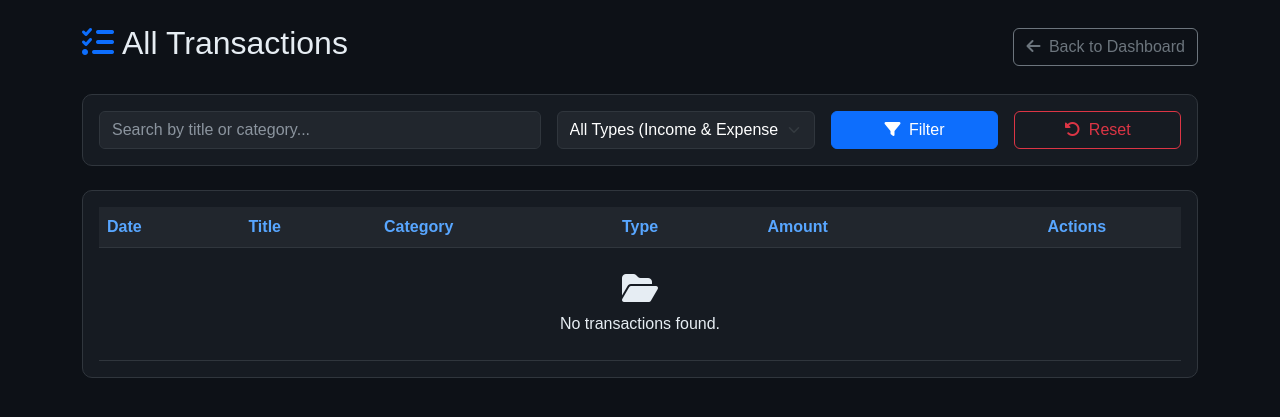
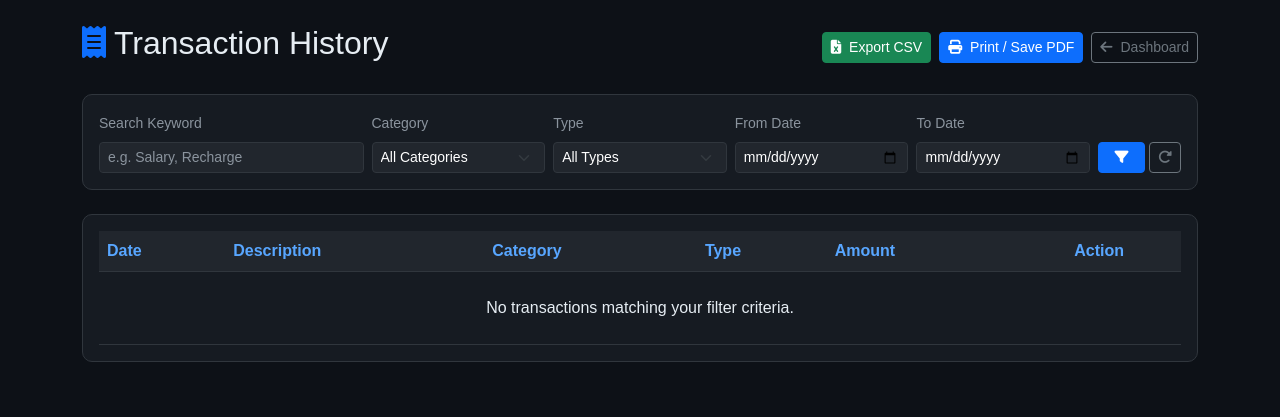
Before and after one commit to patelvyom28/xpenz, a PHP site: page /modules/transactions.php in a window 1280 px wide. Shown: the top 417 px of the page. Run offline with PHP 8.4, Linux system fonts and the light colour scheme; the visitor is signed in with stand-in values (Sample User, id 1); data that the repository does not hold is empty.

Commit message:
Add advanced transaction filters, CSV export, print report, and monthly budget limit alerts

```diff
--- a/config/db.php
+++ b/config/db.php
@@ -1,4 +1,5 @@
 <?php
+date_default_timezone_set('Asia/Kolkata');
 $host = 'localhost';
 $db   = 'xpenz_db';
 $user = 'root';
--- a/database/xpenz_db.sql
+++ b/database/xpenz_db.sql
@@ -9,6 +9,7 @@ CREATE TABLE IF NOT EXISTS `users` (
   `name` VARCHAR(100) NOT NULL,
   `email` VARCHAR(100) NOT NULL UNIQUE,
   `password` VARCHAR(255) NOT NULL,
+  `monthly_budget` DECIMAL(10,2) DEFAULT 0.00,
   `created_at` TIMESTAMP DEFAULT CURRENT_TIMESTAMP
 ) ENGINE=InnoDB DEFAULT CHARSET=utf8mb4;
 
--- a/modules/transactions.php
+++ b/modules/transactions.php
@@ -1,8 +1,8 @@
 <?php
 session_start();
+date_default_timezone_set('Asia/Kolkata');
 require_once '../config/db.php';
 
-// Auth Guard
 if (!isset($_SESSION['user_id'])) {
     header("Location: ../auth/login.php");
     exit();
@@ -10,97 +10,167 @@ if (!isset($_SESSION['user_id'])) {
 
 $user_id = $_SESSION['user_id'];
 
-// Filter variables
-$type = $_GET['type'] ?? 'all';
-$search = $_GET['search'] ?? '';
+// Filter Variables
+$search = isset($_GET['search']) ? trim($_GET['search']) : '';
+$category = isset($_GET['category']) ? trim($_GET['category']) : '';
+$type = isset($_GET['type']) ? trim($_GET['type']) : '';
+$from_date = isset($_GET['from_date']) ? trim($_GET['from_date']) : '';
+$to_date = isset($_GET['to_date']) ? trim($_GET['to_date']) : '';
 
-// Base Query Setup
+// Build Dynamic SQL Query
 $query = "SELECT * FROM transactions WHERE user_id = :user_id";
 $params = [':user_id' => $user_id];
 
-if ($type !== 'all') {
+if (!empty($search)) {
+    $query .= " AND description LIKE :search";
+    $params[':search'] = '%' . $search . '%';
+}
+
+if (!empty($category)) {
+    $query .= " AND category = :category";
+    $params[':category'] = $category;
+}
+
+if (!empty($type)) {
     $query .= " AND type = :type";
     $params[':type'] = $type;
 }
 
-if (!empty($search)) {
-    $query .= " AND (description LIKE :search OR category LIKE :search)";
-    $params[':search'] = "%$search%";
+if (!empty($from_date)) {
+    $query .= " AND DATE(created_at) >= :from_date";
+    $params[':from_date'] = $from_date;
 }
 
-$query .= " ORDER BY created_at DESC, id DESC";
+if (!empty($to_date)) {
+    $query .= " AND DATE(created_at) <= :to_date";
+    $params[':to_date'] = $to_date;
+}
 
-try {
+$query .= " ORDER BY created_at DESC";
+
+// CSV Export Handler with Filters
+if (isset($_GET['export']) && $_GET['export'] === 'csv') {
+    header('Content-Type: text/csv; charset=utf-8');
+    header('Content-Disposition: attachment; filename=xpenz_filtered_report_' . date('Y-m-d') . '.csv');
+
+    $output = fopen('php://output', 'w');
+    fputcsv($output, ['ID', 'Date', 'Description', 'Category', 'Type', 'Amount (INR)']);
+
     $stmt = $pdo->prepare($query);
     $stmt->execute($params);
-    $transactions = $stmt->fetchAll();
-} catch (PDOException $e) {
-    die("Query failed: " . $e->getMessage());
+
+    while ($row = $stmt->fetch(PDO::FETCH_ASSOC)) {
+        fputcsv($output, [
+            $row['id'],
+            date('d M Y, h:i A', strtotime($row['created_at'])),
+            $row['description'],
+            $row['category'],
+            strtoupper($row['type']),
+            $row['amount']
+        ]);
+    }
+    fclose($output);
+    exit();
 }
+
+// Fetch Filtered Transactions
+$stmt = $pdo->prepare($query);
+$stmt->execute($params);
+$transactions = $stmt->fetchAll();
+
+// Fetch Categories for Dropdown
+$cat_stmt = $pdo->prepare("SELECT DISTINCT category FROM transactions WHERE user_id = :user_id");
+$cat_stmt->execute([':user_id' => $user_id]);
+$categories = $cat_stmt->fetchAll(PDO::FETCH_COLUMN);
 ?>
 <!DOCTYPE html>
-<html lang="gu">
+<html lang="en">
 <head>
     <meta charset="UTF-8">
     <meta name="viewport" content="width=device-width, initial-scale=1.0">
     <title>All Transactions - XPenz</title>
-    <!-- Bootstrap 5 CDN -->
     <link href="https://cdn.jsdelivr.net/npm/bootstrap@5.3.0/dist/css/bootstrap.min.css" rel="stylesheet">
     <link rel="stylesheet" href="https://cdnjs.cloudflare.com/ajax/libs/font-awesome/6.4.0/css/all.min.css">
     <link rel="stylesheet" href="../assets/css/style.css">
+    <style>
+        @media print {
+            .no-print { display: none !important; }
+            body { background: #ffffff !important; color: #000000 !important; }
+            .card-custom { background: none !important; border: none !important; color: #000 !important; }
+            .table { color: #000 !important; }
+            .table-dark-custom th, .table-dark-custom td { color: #000 !important; border-bottom: 1px solid #ccc !important; }
+        }
+    </style>
 </head>
 <body>
 
 <div class="container py-4">
-    <!-- Header Section -->
-    <div class="d-flex justify-content-between align-items-center mb-4">
-        <h2><i class="fa-solid fa-list-check me-2 text-primary"></i>All Transactions</h2>
-        <a href="../home.php" class="btn btn-outline-secondary"><i class="fa-solid fa-arrow-left me-1"></i> Back to Dashboard</a>
+    <div class="d-flex justify-content-between align-items-center mb-4 no-print">
+        <h2><i class="fa-solid fa-receipt me-2 text-primary"></i>Transaction History</h2>
+        <div class="d-flex gap-2">
+            <a href="transactions.php?export=csv&<?= http_build_query($_GET) ?>" class="btn btn-success btn-sm"><i class="fa-solid fa-file-excel me-1"></i> Export CSV</a>
+            <button onclick="window.print()" class="btn btn-primary btn-sm"><i class="fa-solid fa-print me-1"></i> Print / Save PDF</button>
+            <a href="../home.php" class="btn btn-outline-secondary btn-sm"><i class="fa-solid fa-arrow-left me-1"></i> Dashboard</a>
+        </div>
     </div>
 
-    <!-- Alert Messages -->
-    <?php if (isset($_SESSION['msg'])): ?>
-        <div class="alert alert-<?= $_SESSION['msg_type']; ?> alert-dismissible fade show" role="alert">
-            <?= $_SESSION['msg']; ?>
-            <button type="button" class="btn-close" data-bs-dismiss="alert"></button>
-        </div>
-        <?php unset($_SESSION['msg']); unset($_SESSION['msg_type']); ?>
-    <?php endif; ?>
-
-    <!-- Filter Bar -->
-    <div class="card card-custom p-3 mb-4">
-        <form method="GET" action="transactions.php" class="row g-3">
-            <div class="col-md-5">
-                <input type="text" name="search" class="form-control" placeholder="Search by title or category..." value="<?= htmlspecialchars($search) ?>">
+    <!-- Filter Bar Card -->
+    <div class="card card-custom p-3 mb-4 no-print">
+        <form method="GET" action="transactions.php" class="row g-2 align-items-end">
+            <div class="col-md-3">
+                <label class="form-label text-subtle small">Search Keyword</label>
+                <input type="text" name="search" class="form-control form-control-sm" placeholder="e.g. Salary, Recharge" value="<?= htmlspecialchars($search) ?>">
             </div>
-            <div class="col-md-3">
-                <select name="type" class="form-select">
-                    <option value="all" <?= $type === 'all' ? 'selected' : '' ?>>All Types (Income & Expense)</option>
-                    <option value="income" <?= $type === 'income' ? 'selected' : '' ?>>Income Only</option>
-                    <option value="expense" <?= $type === 'expense' ? 'selected' : '' ?>>Expense Only</option>
+            <div class="col-md-2">
+                <label class="form-label text-subtle small">Category</label>
+                <select name="category" class="form-select form-select-sm">
+                    <option value="">All Categories</option>
+                    <?php foreach ($categories as $cat): ?>
+                        <option value="<?= htmlspecialchars($cat) ?>" <?= $category === $cat ? 'selected' : '' ?>><?= htmlspecialchars($cat) ?></option>
+                    <?php endforeach; ?>
                 </select>
             </div>
             <div class="col-md-2">
-                <button type="submit" class="btn btn-primary w-100"><i class="fa-solid fa-filter me-1"></i> Filter</button>
+                <label class="form-label text-subtle small">Type</label>
+                <select name="type" class="form-select form-select-sm">
+                    <option value="">All Types</option>
+                    <option value="income" <?= $type === 'income' ? 'selected' : '' ?>>Income</option>
+                    <option value="expense" <?= $type === 'expense' ? 'selected' : '' ?>>Expense</option>
+                </select>
             </div>
             <div class="col-md-2">
-                <a href="transactions.php" class="btn btn-outline-danger w-100"><i class="fa-solid fa-rotate-left me-1"></i> Reset</a>
+                <label class="form-label text-subtle small">From Date</label>
+                <input type="date" name="from_date" class="form-control form-control-sm" value="<?= htmlspecialchars($from_date) ?>">
+            </div>
+            <div class="col-md-2">
+                <label class="form-label text-subtle small">To Date</label>
+                <input type="date" name="to_date" class="form-control form-control-sm" value="<?= htmlspecialchars($to_date) ?>">
+            </div>
+            <div class="col-md-1 d-flex gap-1">
+                <button type="submit" class="btn btn-primary btn-sm w-100" title="Apply Filter"><i class="fa-solid fa-filter"></i></button>
+                <a href="transactions.php" class="btn btn-outline-secondary btn-sm" title="Reset Filters"><i class="fa-solid fa-rotate-right"></i></a>
             </div>
         </form>
     </div>
 
-    <!-- Data Table -->
+    <!-- Printable Header -->
+    <div class="d-none d-print-block mb-4 text-center">
+        <h2>XPenz — Financial Report</h2>
+        <p>Generated on: <?= date('d M Y, h:i A') ?></p>
+        <hr>
+    </div>
+
     <div class="card card-custom p-3">
         <div class="table-responsive">
             <table class="table table-dark-custom table-hover align-middle m-0">
                 <thead>
                     <tr>
                         <th>Date</th>
-                        <th>Title</th>
+                        <th>Description</th>
                         <th>Category</th>
                         <th>Type</th>
                         <th>Amount</th>
-                        <th class="text-center">Actions</th>
+                        <th class="text-center no-print">Action</th>
                     </tr>
                 </thead>
                 <tbody>
@@ -111,32 +181,24 @@ try {
                                 <td><?= htmlspecialchars($t['description']) ?></td>
                                 <td><span class="badge bg-secondary"><?= htmlspecialchars($t['category']) ?></span></td>
                                 <td>
-                                    <?php if ($t['type'] === 'income'): ?>
-                                        <span class="badge bg-success border border-success">Income</span>
-                                    <?php else: ?>
-                                        <span class="badge bg-danger border border-danger">Expense</span>
-                                    <?php endif; ?>
+                                    <span class="badge <?= $t['type'] === 'income' ? 'bg-success' : 'bg-danger' ?>">
+                                        <?= ucfirst($t['type']) ?>
+                                    </span>
                                 </td>
                                 <td>
                                     <strong class="<?= $t['type'] === 'income' ? 'text-success' : 'text-danger' ?>">
                                         <?= $t['type'] === 'income' ? '+' : '-' ?> ₹<?= number_format($t['amount'], 2) ?>
                                     </strong>
                                 </td>
-                                <td class="text-center">
-                                    <a href="edit_transaction.php?id=<?= $t['id']; ?>" class="btn btn-sm btn-outline-warning me-1" title="Edit">
-                                        <i class="fa-solid fa-pen-to-square"></i>
-                                    </a>
-                                    <a href="delete_transaction.php?id=<?= $t['id']; ?>" class="btn btn-sm btn-outline-danger" onclick="return confirm('Are you sure you want to delete this transaction?');" title="Delete">
-                                        <i class="fa-solid fa-trash"></i>
-                                    </a>
+                                <td class="text-center no-print">
+                                    <a href="edit_transaction.php?id=<?= $t['id'] ?>" class="btn btn-sm btn-outline-warning me-1"><i class="fa-solid fa-pen"></i></a>
+                                    <a href="delete_transaction.php?id=<?= $t['id'] ?>" class="btn btn-sm btn-outline-danger" onclick="return confirm('Delete transaction?');"><i class="fa-solid fa-trash"></i></a>
                                 </td>
                             </tr>
                         <?php endforeach; ?>
                     <?php else: ?>
                         <tr>
-                            <td colspan="6" class="text-center py-4 text-muted">
-                                <i class="fa-solid fa-folder-open fa-2x mb-2 d-block"></i> No transactions found.
-                            </td>
+                            <td colspan="6" class="text-center py-4 text-muted">No transactions matching your filter criteria.</td>
                         </tr>
                     <?php endif; ?>
                 </tbody>
@@ -145,6 +207,5 @@ try {
     </div>
 </div>
 
-<script src="https://cdn.jsdelivr.net/npm/bootstrap@5.3.0/dist/js/bootstrap.bundle.min.js"></script>
 </body>
 </html>
```
Also changed, not shown: home.php (+94 -6 lines).
